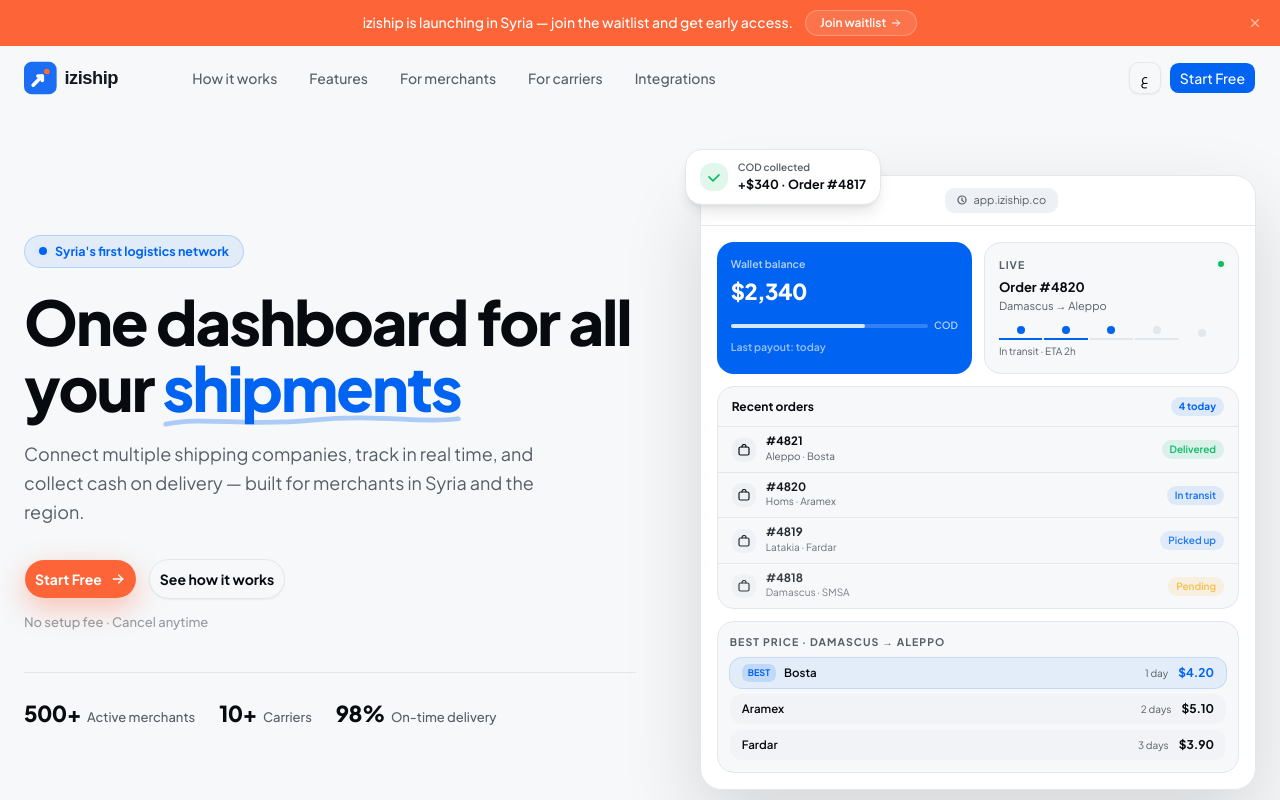
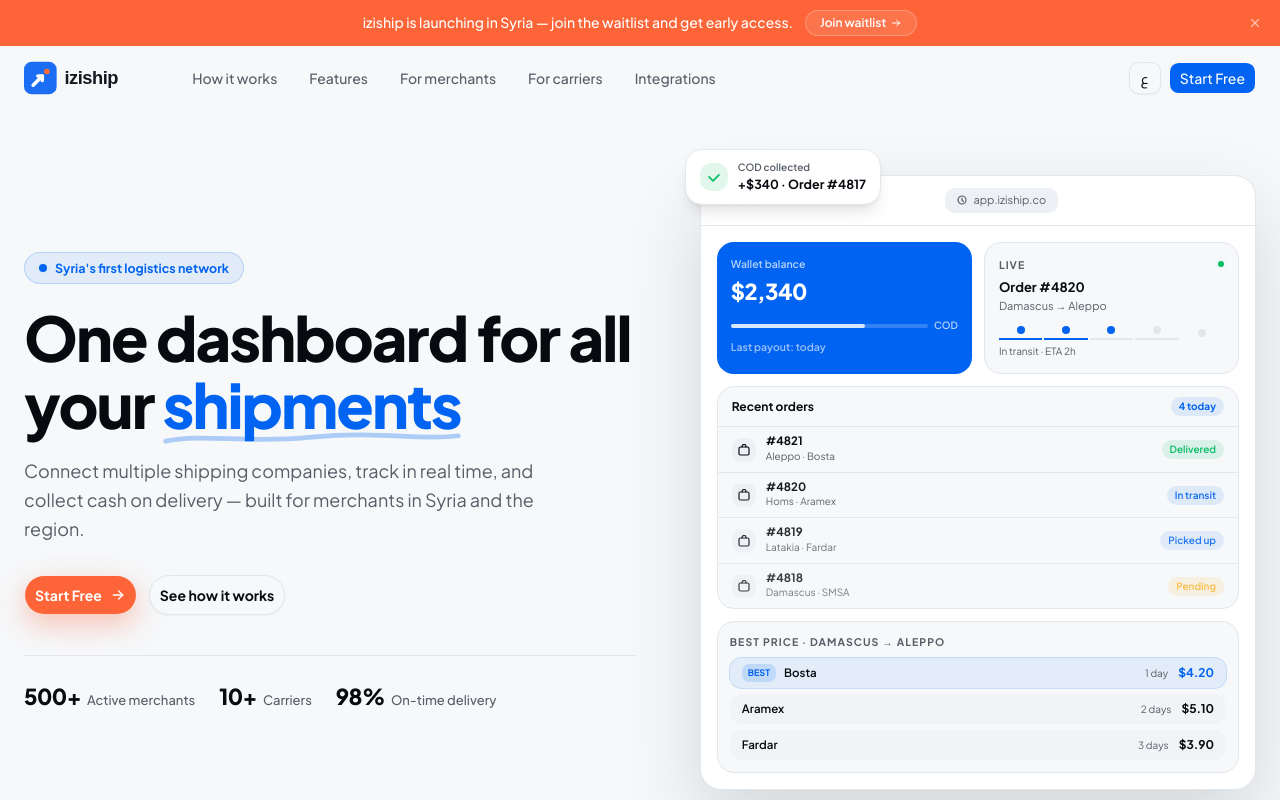
Before and after one commit to Saeed-Altout/iziship, a Next.js app: page /en in a window 1280 px wide. Shown: the top 800 px of the page. Built offline with nearby package versions, Linux system fonts and the light colour scheme.

Commit message:
refactor: remove unnecessary note paragraph from HeroSection

```diff
--- a/src/components/marketing/hero.tsx
+++ b/src/components/marketing/hero.tsx
@@ -106,9 +106,6 @@ export function HeroSection() {
             </Button>
           </div>
 
-          <p className="mt-3.5 text-[13px] font-medium text-muted-foreground/60">
-            {t("note")}
-          </p>
 
           <div className="mt-10 flex flex-wrap items-center gap-x-6 gap-y-3 border-t border-border pt-6">
             {[
```
